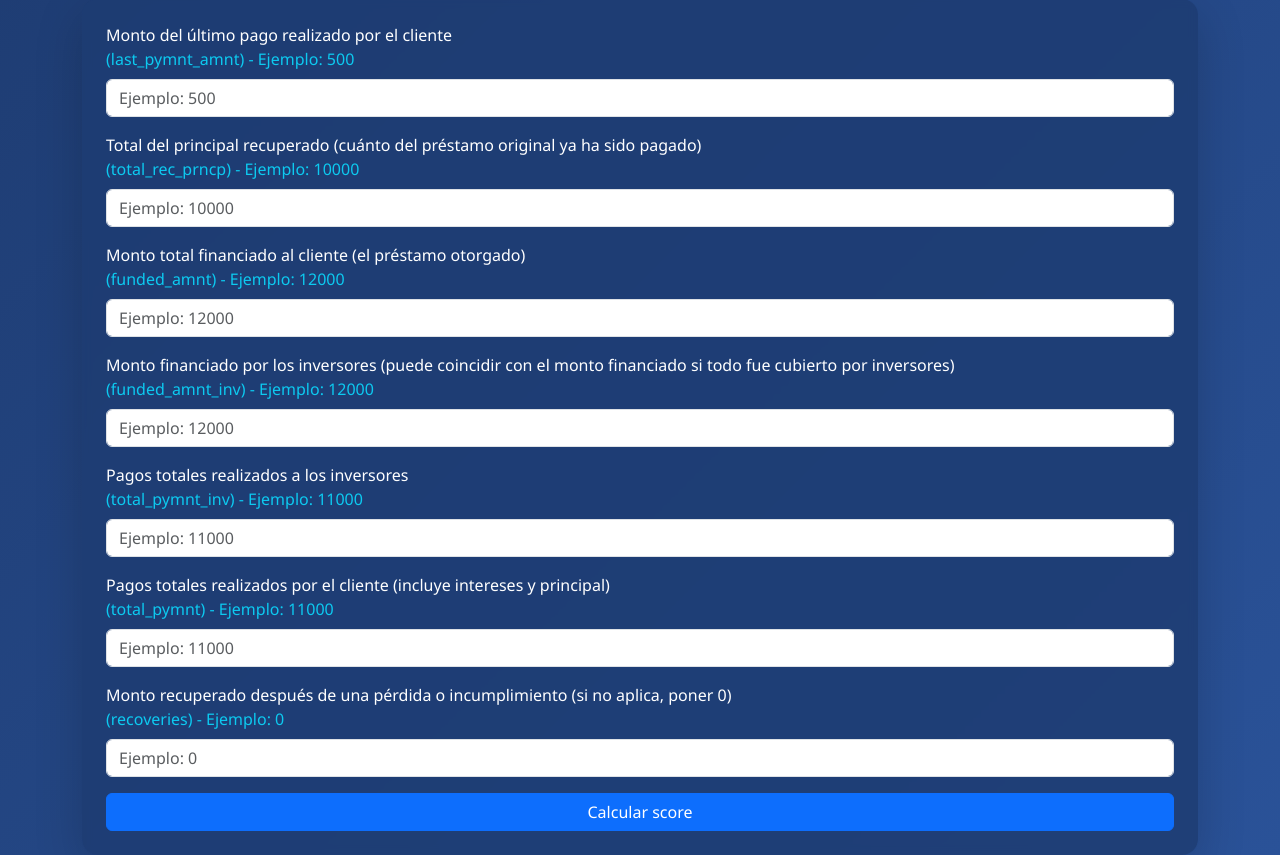
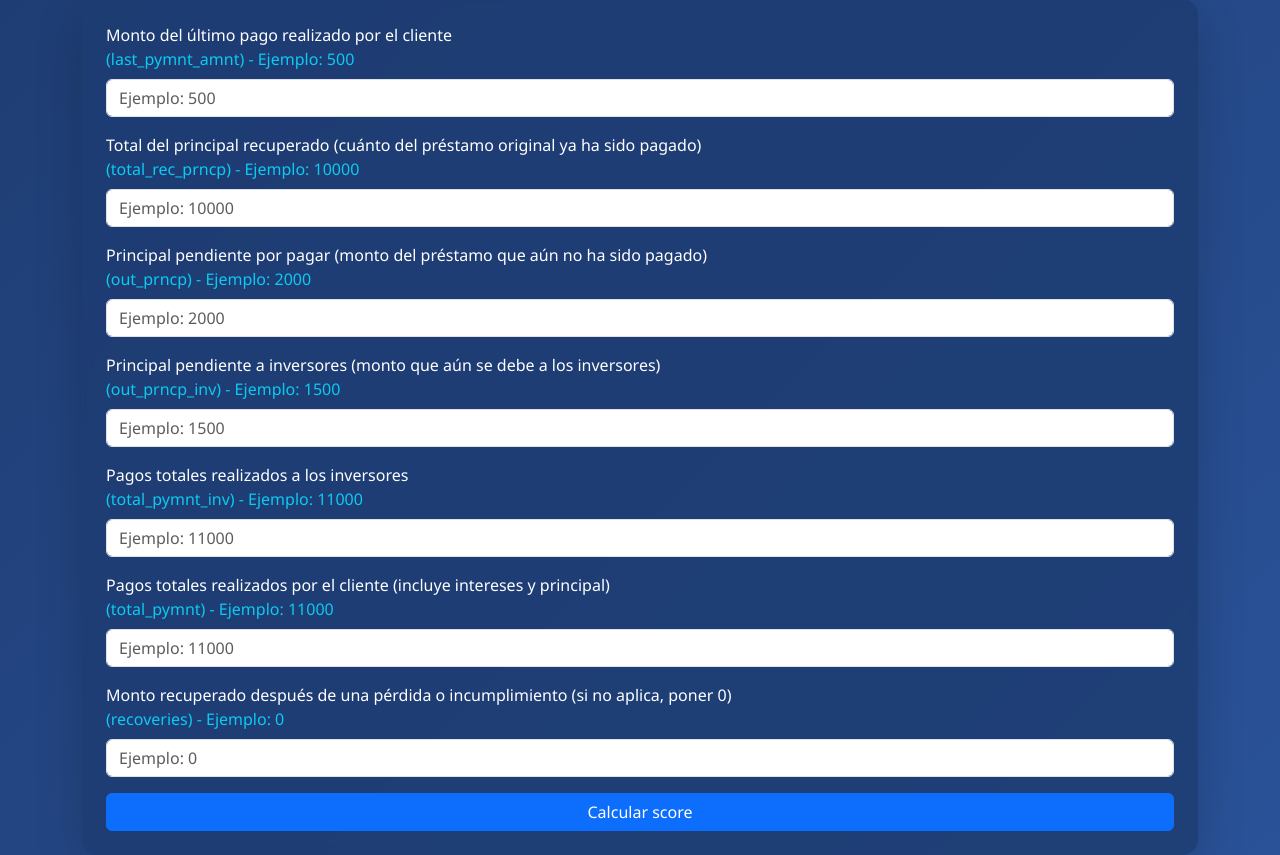
Before and after one commit to andresaris1/bio---copia, a Flask app: page / in a window 1280 px wide. Shown: the part 121-976 px from the top of the page. Run offline with Flask 3, Linux system fonts and the light colour scheme; parts of the project's set-up code (start-up, migrations or seed data) failed here and were passed over; some libraries are stand-ins or nearby versions.

Commit message:
Update index.html

```diff
--- a/templates/index.html
+++ b/templates/index.html
@@ -74,31 +74,31 @@
     <h1 class="mb-4 text-center text-white">Scorecard de Riesgo Crediticio</h1>
     <form method="post" class="p-4 rounded-4 shadow-lg bg-blur-blue">
         <div class="mb-3">
-            <label for="last_pymnt_amnt" class="form-label text-white">Monto del último pago realizado por el cliente <br><span class='text-info'>(last_pymnt_amnt) - Ejemplo: 500</span></label>
+            <label for="last_pymnt_amnt" class="form-label text-white">Monto del último pago realizado por el cliente<br><span class='text-info'>(last_pymnt_amnt) - Ejemplo: 500</span></label>
             <input type="number" class="form-control" id="last_pymnt_amnt" name="last_pymnt_amnt" min="0" step="any" required placeholder="Ejemplo: 500">
         </div>
         <div class="mb-3">
-            <label for="total_rec_prncp" class="form-label text-white">Total del principal recuperado (cuánto del préstamo original ya ha sido pagado) <br><span class='text-info'>(total_rec_prncp) - Ejemplo: 10000</span></label>
+            <label for="total_rec_prncp" class="form-label text-white">Total del principal recuperado (cuánto del préstamo original ya ha sido pagado)<br><span class='text-info'>(total_rec_prncp) - Ejemplo: 10000</span></label>
             <input type="number" class="form-control" id="total_rec_prncp" name="total_rec_prncp" min="0" step="any" required placeholder="Ejemplo: 10000">
         </div>
         <div class="mb-3">
-            <label for="funded_amnt" class="form-label text-white">Monto total financiado al cliente (el préstamo otorgado) <br><span class='text-info'>(funded_amnt) - Ejemplo: 12000</span></label>
-            <input type="number" class="form-control" id="funded_amnt" name="funded_amnt" min="0" step="any" required placeholder="Ejemplo: 12000">
+            <label for="out_prncp" class="form-label text-white">Principal pendiente por pagar (monto del préstamo que aún no ha sido pagado)<br><span class='text-info'>(out_prncp) - Ejemplo: 2000</span></label>
+            <input type="number" class="form-control" id="out_prncp" name="out_prncp" min="0" step="any" required placeholder="Ejemplo: 2000">
         </div>
         <div class="mb-3">
-            <label for="funded_amnt_inv" class="form-label text-white">Monto financiado por los inversores (puede coincidir con el monto financiado si todo fue cubierto por inversores) <br><span class='text-info'>(funded_amnt_inv) - Ejemplo: 12000</span></label>
-            <input type="number" class="form-control" id="funded_amnt_inv" name="funded_amnt_inv" min="0" step="any" required placeholder="Ejemplo: 12000">
+            <label for="out_prncp_inv" class="form-label text-white">Principal pendiente a inversores (monto que aún se debe a los inversores)<br><span class='text-info'>(out_prncp_inv) - Ejemplo: 1500</span></label>
+            <input type="number" class="form-control" id="out_prncp_inv" name="out_prncp_inv" min="0" step="any" required placeholder="Ejemplo: 1500">
         </div>
         <div class="mb-3">
-            <label for="total_pymnt_inv" class="form-label text-white">Pagos totales realizados a los inversores <br><span class='text-info'>(total_pymnt_inv) - Ejemplo: 11000</span></label>
+            <label for="total_pymnt_inv" class="form-label text-white">Pagos totales realizados a los inversores<br><span class='text-info'>(total_pymnt_inv) - Ejemplo: 11000</span></label>
             <input type="number" class="form-control" id="total_pymnt_inv" name="total_pymnt_inv" min="0" step="any" required placeholder="Ejemplo: 11000">
         </div>
         <div class="mb-3">
-            <label for="total_pymnt" class="form-label text-white">Pagos totales realizados por el cliente (incluye intereses y principal) <br><span class='text-info'>(total_pymnt) - Ejemplo: 11000</span></label>
+            <label for="total_pymnt" class="form-label text-white">Pagos totales realizados por el cliente (incluye intereses y principal)<br><span class='text-info'>(total_pymnt) - Ejemplo: 11000</span></label>
             <input type="number" class="form-control" id="total_pymnt" name="total_pymnt" min="0" step="any" required placeholder="Ejemplo: 11000">
         </div>
         <div class="mb-3">
-            <label for="recoveries" class="form-label text-white">Monto recuperado después de una pérdida o incumplimiento (si no aplica, poner 0) <br><span class='text-info'>(recoveries) - Ejemplo: 0</span></label>
+            <label for="recoveries" class="form-label text-white">Monto recuperado después de una pérdida o incumplimiento (si no aplica, poner 0)<br><span class='text-info'>(recoveries) - Ejemplo: 0</span></label>
             <input type="number" class="form-control" id="recoveries" name="recoveries" min="0" step="any" required placeholder="Ejemplo: 0">
         </div>
         <button type="submit" class="btn btn-primary w-100">Calcular score</button>
```
